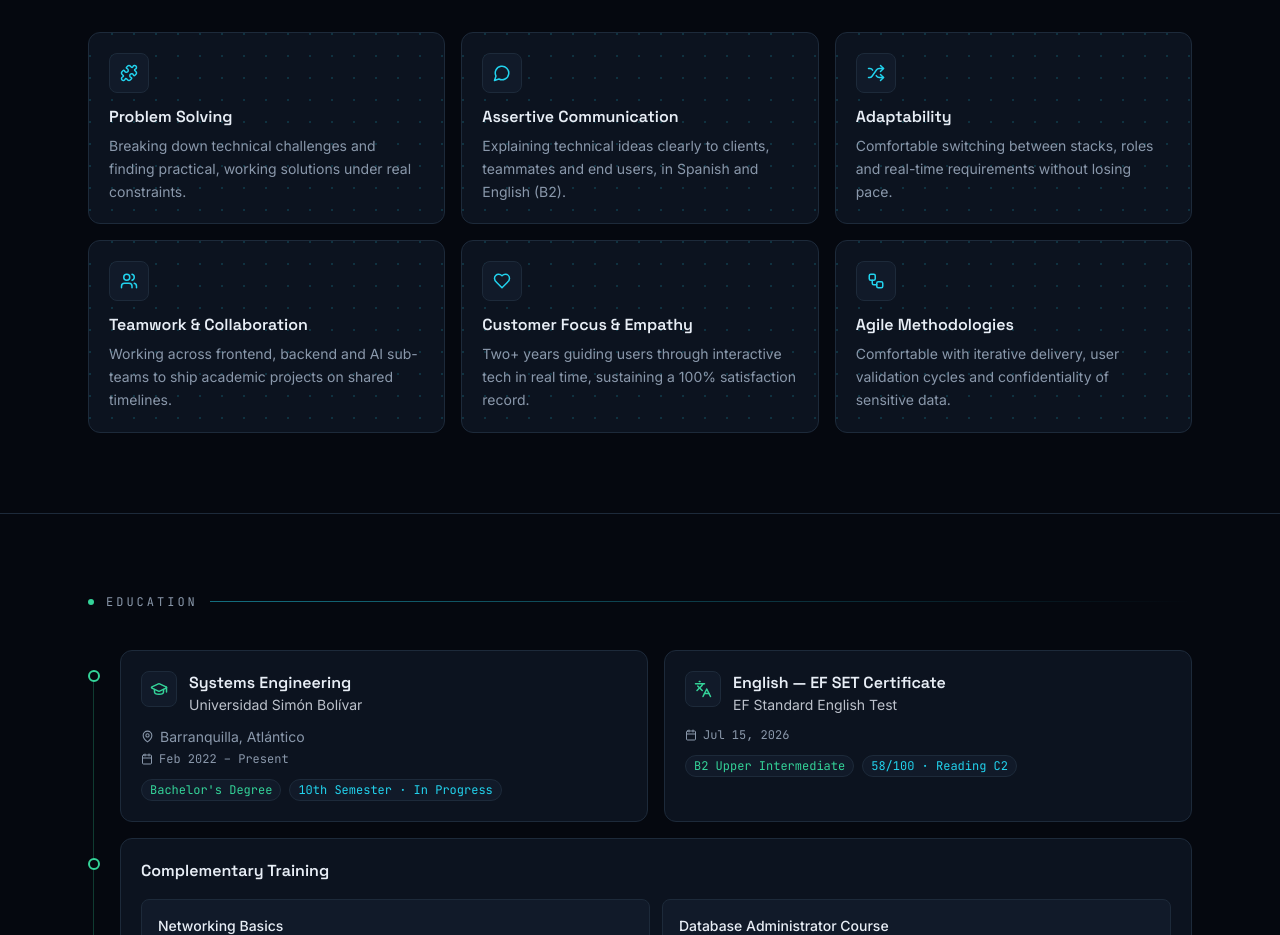
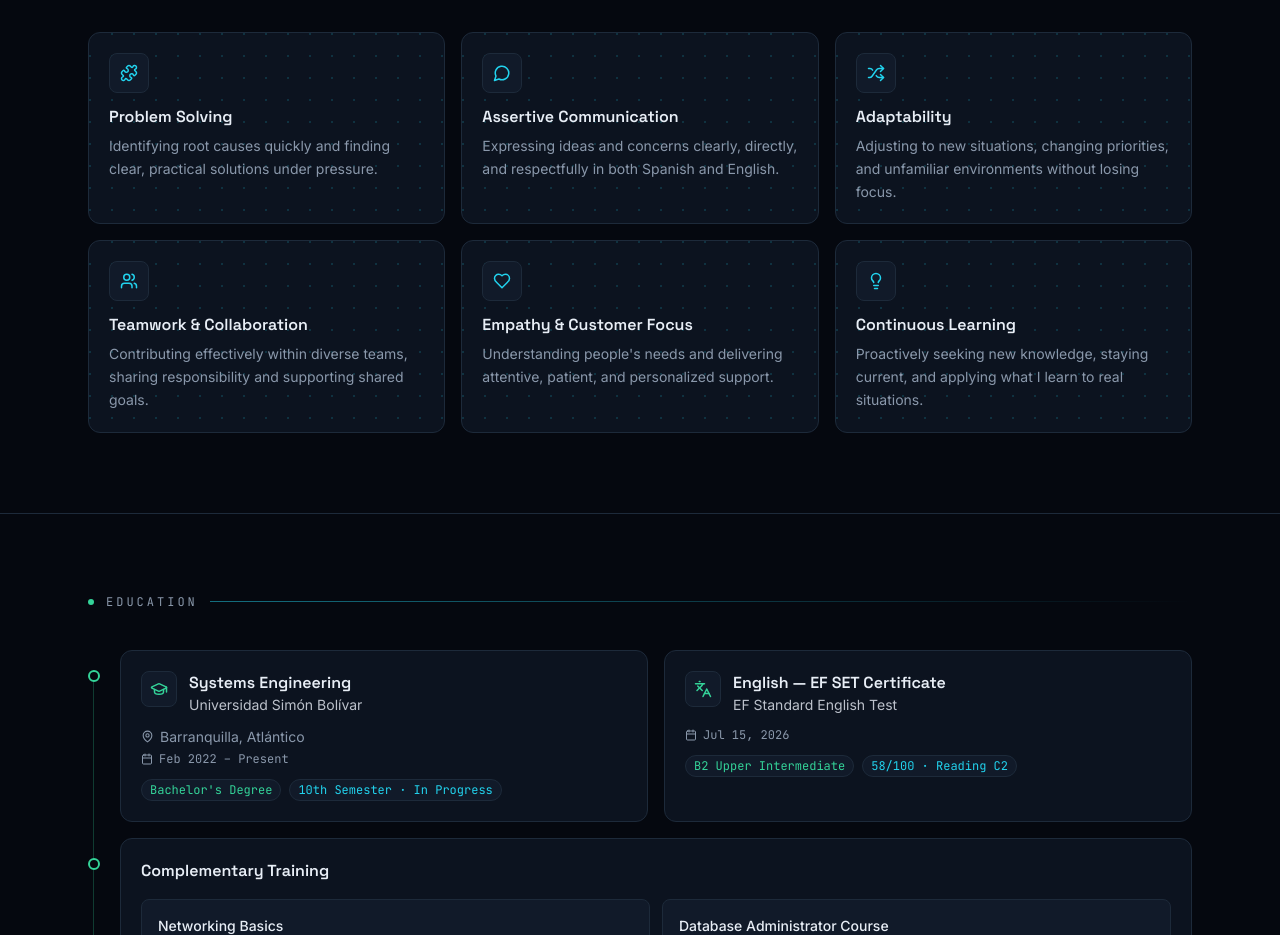
Before and after one commit to juancveg/juan-vega-portafolio, a Next.js app: page / in a window 1280 px wide. Shown: the part 1080-2015 px from the top of the page. Built offline with nearby package versions, Linux system fonts and the light colour scheme.

Commit message:
Refactor Capabilities component with updated skills
Updated soft skills descriptions and added new tech categories. Removed unused imports and adjusted titles for better clarity.

```diff
--- a/components/Capabilities.tsx
+++ b/components/Capabilities.tsx
@@ -8,28 +8,25 @@ import {
   Shuffle,
   Users,
   Heart,
-  Workflow,
-  ScanEye,
-  Database,
+  Lightbulb,
+  Globe,
   Network,
   Router,
-  Globe,
+  Database,
+  GitBranch,
 } from "lucide-react";
 import {
-  SiPython,
-  SiFlask,
-  SiNodedotjs,
-  SiExpress,
   SiReact,
   SiJavascript,
   SiHtml5,
   SiTailwindcss,
+  SiNodedotjs,
+  SiExpress,
   SiMysql,
   SiGit,
   SiGithub,
-  SiCloudinary,
+  SiWireshark,
 } from "react-icons/si";
-import { FaJava } from "react-icons/fa";
 
 type AnyIcon = ComponentType<any>;
 
@@ -37,40 +34,57 @@ const SOFT_SKILLS: { icon: AnyIcon; title: string; description: string }[] = [
   {
     icon: Puzzle,
     title: "Problem Solving",
-    description: "Breaking down technical challenges and finding practical, working solutions under real constraints.",
+    description: "Identifying root causes quickly and finding clear, practical solutions under pressure.",
   },
   {
     icon: MessageCircle,
     title: "Assertive Communication",
-    description: "Explaining technical ideas clearly to clients, teammates and end users, in Spanish and English (B2).",
+    description: "Expressing ideas and concerns clearly, directly, and respectfully in both Spanish and English.",
   },
   {
     icon: Shuffle,
     title: "Adaptability",
-    description: "Comfortable switching between stacks, roles and real-time requirements without losing pace.",
+    description: "Adjusting to new situations, changing priorities, and unfamiliar environments without losing focus.",
   },
   {
     icon: Users,
     title: "Teamwork & Collaboration",
-    description: "Working across frontend, backend and AI sub-teams to ship academic projects on shared timelines.",
+    description: "Contributing effectively within diverse teams, sharing responsibility and supporting shared goals.",
   },
   {
     icon: Heart,
-    title: "Customer Focus & Empathy",
-    description: "Two+ years guiding users through interactive tech in real time, sustaining a 100% satisfaction record.",
+    title: "Empathy & Customer Focus",
+    description: "Understanding people's needs and delivering attentive, patient, and personalized support.",
   },
   {
-    icon: Workflow,
-    title: "Agile Methodologies",
-    description: "Comfortable with iterative delivery, user validation cycles and confidentiality of sensitive data.",
+    icon: Lightbulb,
+    title: "Continuous Learning",
+    description: "Proactively seeking new knowledge, staying current, and applying what I learn to real situations.",
   },
 ];
 
 const TECH_CATEGORIES: { title: string; items: { icon: AnyIcon; label: string; tooltip?: boolean }[] }[] = [
   {
+    title: "Networking & Protocols",
+    items: [
+      { icon: Globe, label: "TCP/IP" },
+      { icon: Network, label: "VLANs / 802.1Q" },
+      { icon: Router, label: "Routing & Switching" },
+      { icon: GitBranch, label: "Subnetting / IP Addressing" },
+    ],
+  },
+  {
+    title: "Network Tools & Systems",
+    items: [
+      { icon: Router, label: "Cisco Packet Tracer", tooltip: true },
+      { icon: Database, label: "Oracle VirtualBox" },
+      { icon: SiWireshark, label: "Scapy" },
+    ],
+  },
+  {
     title: "Frontend Development",
     items: [
-      { icon: SiReact, label: "React" },
+      { icon: SiReact, label: "React.js" },
       { icon: SiJavascript, label: "JavaScript" },
       { icon: SiHtml5, label: "HTML5" },
       { icon: SiTailwindcss, label: "Tailwind CSS" },
@@ -81,35 +95,20 @@ const TECH_CATEGORIES: { title: string; items: { icon: AnyIcon; label: string; t
     items: [
       { icon: SiNodedotjs, label: "Node.js" },
       { icon: SiExpress, label: "Express" },
-      { icon: FaJava, label: "Java" },
-      { icon: SiFlask, label: "Flask" },
     ],
   },
   {
-    title: "AI & Computer Vision",
+    title: "Databases & Data",
     items: [
-      { icon: SiPython, label: "Python" },
-      { icon: ScanEye, label: "YOLOv11" },
-      { icon: Network, label: "Scapy" },
-      { icon: SiCloudinary, label: "Cloudinary" },
+      { icon: SiMysql, label: "MySQL" },
+      { icon: Database, label: "Oracle" },
     ],
   },
   {
-    title: "Data & Tools",
+    title: "Tools & Version Control",
     items: [
-      { icon: SiMysql, label: "MySQL" },
-      { icon: Database, label: "Oracle" },
       { icon: SiGit, label: "Git" },
       { icon: SiGithub, label: "GitHub" },
-    ],
-  },
-  {
-    title: "Networking & Systems",
-    items: [
-      { icon: Globe, label: "TCP/IP" },
-      { icon: Network, label: "VLANs / 802.1Q" },
-      { icon: Router, label: "Cisco Packet Tracer", tooltip: true },
-      { icon: Database, label: "Oracle VirtualBox" },
     ],
   },
 ];
@@ -146,7 +145,6 @@ export default function Capabilities() {
         </div>
 
         {tab === "soft" ? (
-          /* Soft Skills — fixed min-h so all 6 cards are the same height */
           <div className="grid gap-4 sm:grid-cols-2 lg:grid-cols-3">
             {SOFT_SKILLS.map(({ icon: Icon, title, description }) => (
               <div
@@ -162,7 +160,6 @@ export default function Capabilities() {
             ))}
           </div>
         ) : (
-          /* Tech Stack — 5 categories × 4 items, uniform 2-col grid inside each card */
           <div className="grid gap-4 sm:grid-cols-2 lg:grid-cols-3">
             {TECH_CATEGORIES.map((category) => (
               <div
```
